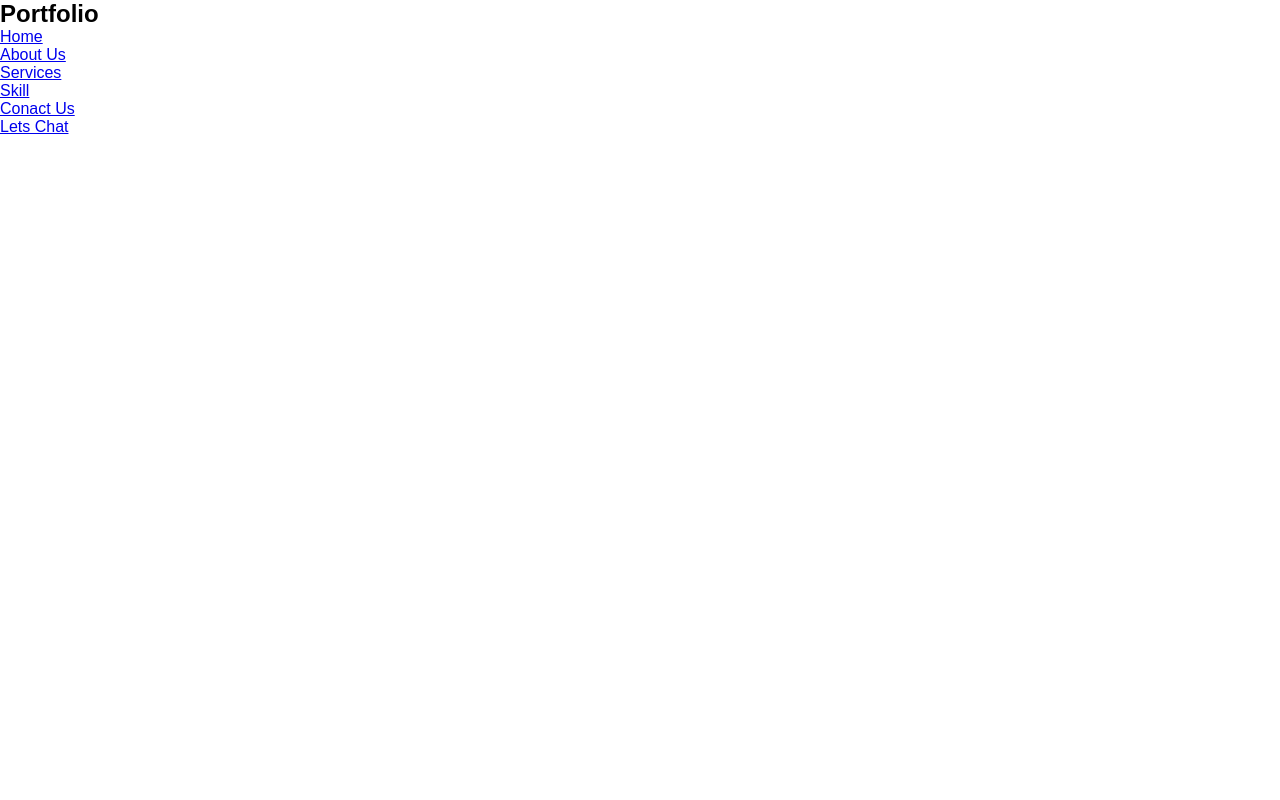
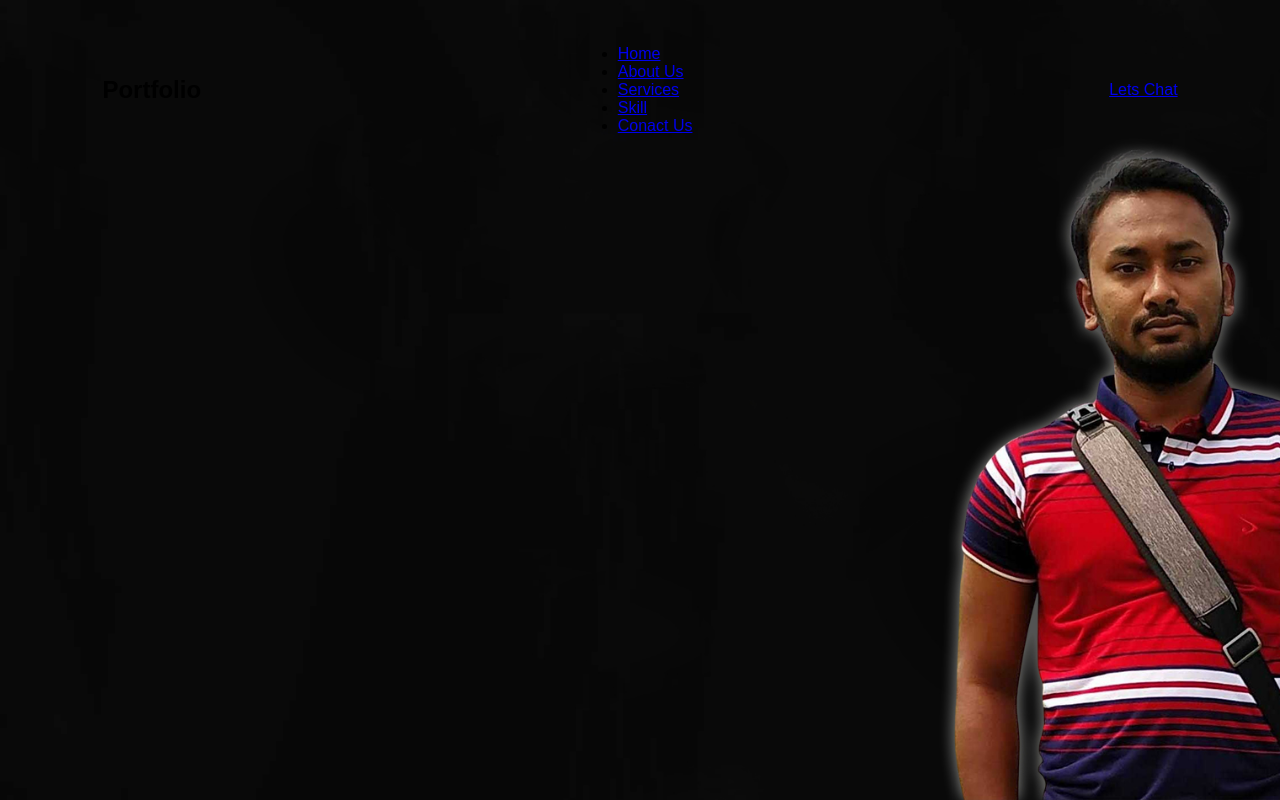
Before and after one commit to MirRiyadh/My-First-Portfolio, a plain HTML site: page index.html in a window 1280 px wide. Drawn offline with Linux system fonts and the light colour scheme.

Commit message:
added 2 pictures

```diff
--- a/css/style.css
+++ b/css/style.css
@@ -8,4 +8,16 @@
 .hero {
   height: 100vh;
   width: 100%;
+  background-image: url("../img/background.jpg");
+  background-size: cover;
+  background-position: center;
 }
+
+nav {
+  display: flex;
+  align-items: center;
+  justify-content: space-between;
+  padding-top: 45px;
+  padding-left: 8%;
+  padding-right: 8%;
+}
```
Also changed, not shown: img/background.jpg (added), img/main.jpg (added).
